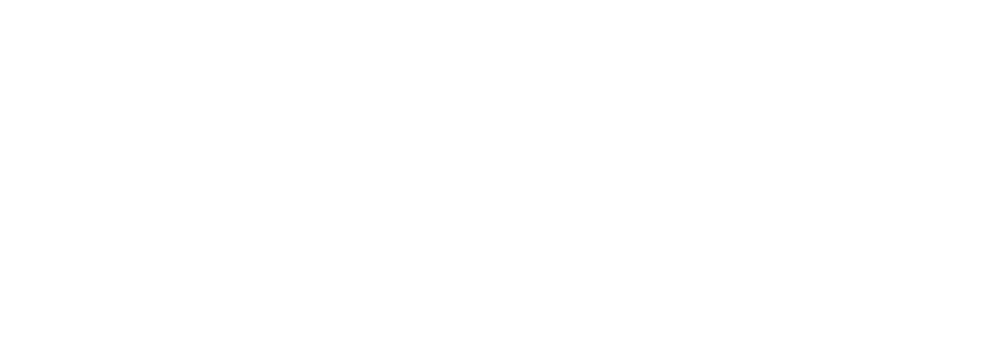
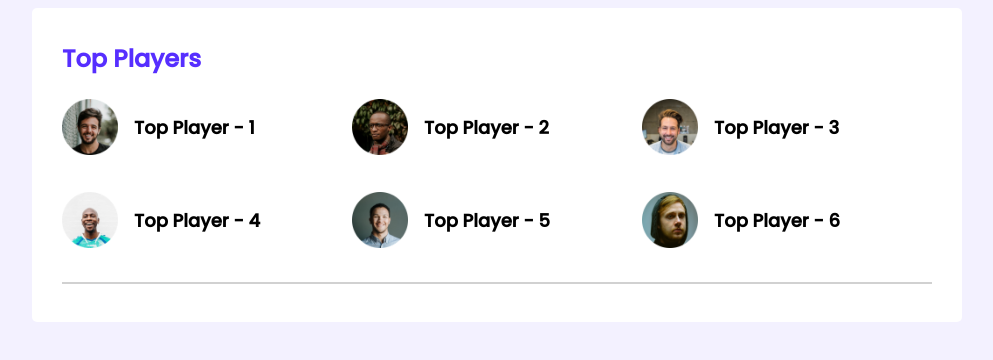
Before and after one commit to hasibmiraz/leader-board, a plain HTML site: page index.html in a window 1280 px wide. Shown: the whole page, without its empty margins (143-1136 px from the left). Drawn offline with Linux system fonts and the light colour scheme.

Commit message:
Top Players done

```diff
--- a/index.html
+++ b/index.html
@@ -7,5 +7,43 @@
     <title>Leader Board</title>
     <link rel="stylesheet" href="./styles/style.css" />
   </head>
-  <body></body>
+  <body>
+    <!-- Header Start -->
+    <header></header>
+    <!-- Header End -->
+    <main>
+      <section class="container">
+        <div class="top-players">
+          <h2 class="section-title">Top Players</h2>
+          <div class="players">
+            <div class="player">
+              <img src="./images/players/player-1.png" alt="" />
+              <h3 class="player-name">Top Player - 1</h3>
+            </div>
+            <div class="player">
+              <img src="./images/players/player-2.png" alt="" />
+              <h3 class="player-name">Top Player - 2</h3>
+            </div>
+            <div class="player">
+              <img src="./images/players/player-3.png" alt="" />
+              <h3 class="player-name">Top Player - 3</h3>
+            </div>
+            <div class="player">
+              <img src="./images/players/player-4.png" alt="" />
+              <h3 class="player-name">Top Player - 4</h3>
+            </div>
+            <div class="player">
+              <img src="./images/players/player-5.png" alt="" />
+              <h3 class="player-name">Top Player - 5</h3>
+            </div>
+            <div class="player">
+              <img src="./images/players/player-6.png" alt="" />
+              <h3 class="player-name">Top Player - 6</h3>
+            </div>
+          </div>
+        </div>
+        <hr />
+      </section>
+    </main>
+  </body>
 </html>
--- a/styles/style.css
+++ b/styles/style.css
@@ -0,0 +1,54 @@
+/* Fonts */
+@import url('https://fonts.googleapis.com/css2?family=Poppins:wght@500&display=swap');
+
+/* Common Styles */
+body {
+  font-family: 'Poppins', sans-serif;
+  background-color: #f3f1ff;
+}
+
+main {
+  display: flex;
+  justify-content: center;
+}
+
+.container {
+  width: 870px;
+  background-color: white;
+  padding: 30px;
+  border-radius: 5px;
+}
+
+/* Top Players */
+.top-players {
+  margin-bottom: 30px;
+}
+.section-title {
+  color: #562eff;
+  font-size: 24px;
+  margin-top: 3px;
+}
+
+.players {
+  display: grid;
+  grid-template-columns: repeat(3, 1fr);
+  row-gap: 30px;
+}
+
+.player {
+  display: flex;
+  align-items: center;
+}
+
+.player img {
+  height: 56px;
+}
+
+.player-name {
+  margin-left: 16px;
+  font-size: 18px;
+}
+
+hr {
+  border: 1px solid #d1d1d1;
+}
```
